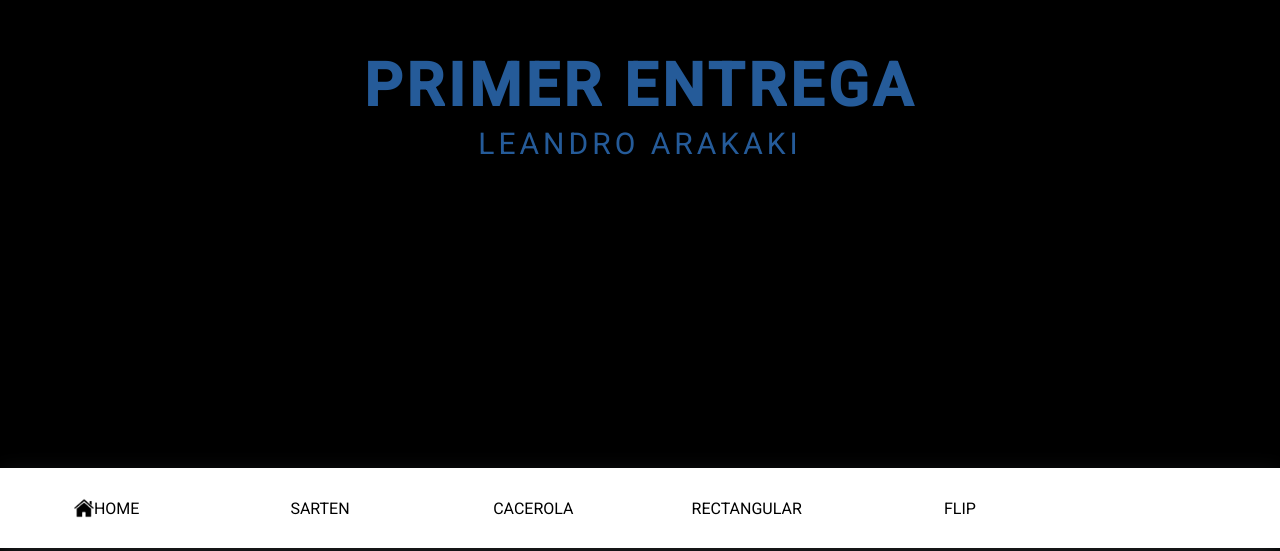
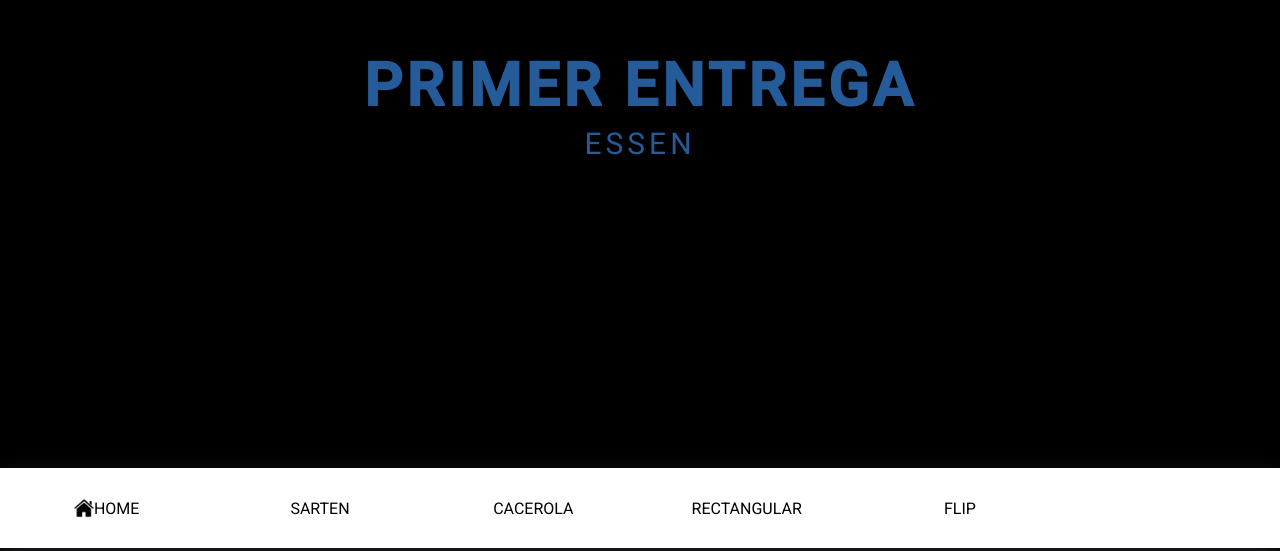
Before and after one commit to LeandroArakaki1992/primerEntregaJs, a plain HTML site: page index.html in a window 1280 px wide. Shown: the part 252-803 px from the top of the page. Drawn offline with nearby package versions, Linux system fonts and the light colour scheme; some packages are replaced by stand-ins of ours; a script that the page names is missing.

Commit message:
subiendo archivos

```diff
--- a/index.html
+++ b/index.html
@@ -15,7 +15,7 @@
 <body>
 	<a href="" class="hero" id="home">
 		<h1 class="neon">Primer entrega</h1>
-		<p class="neon">Leandro Arakaki</p>
+		<p class="neon">Essen</p>
 	</a>
 
 	<nav id="menu">
```
